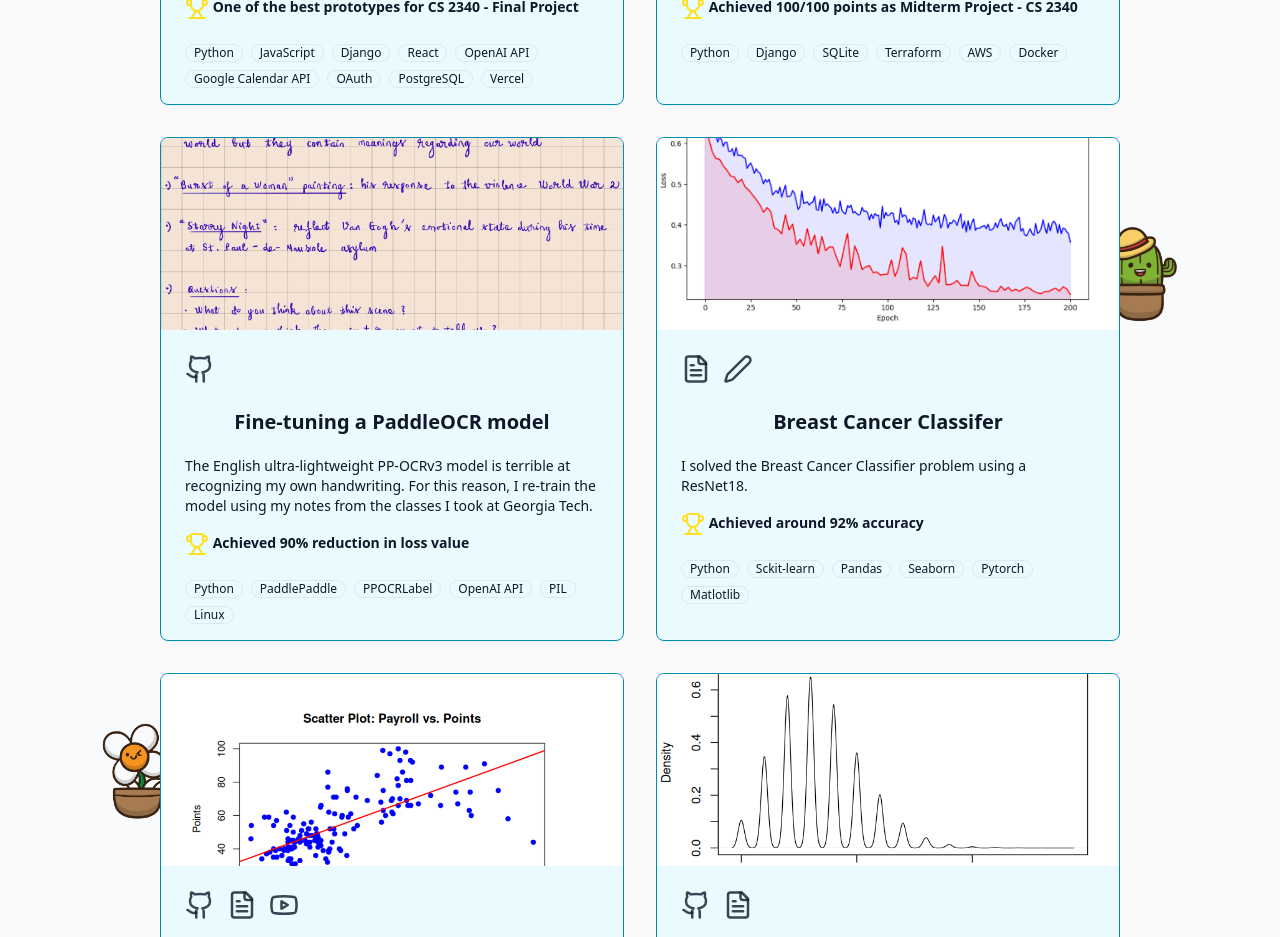
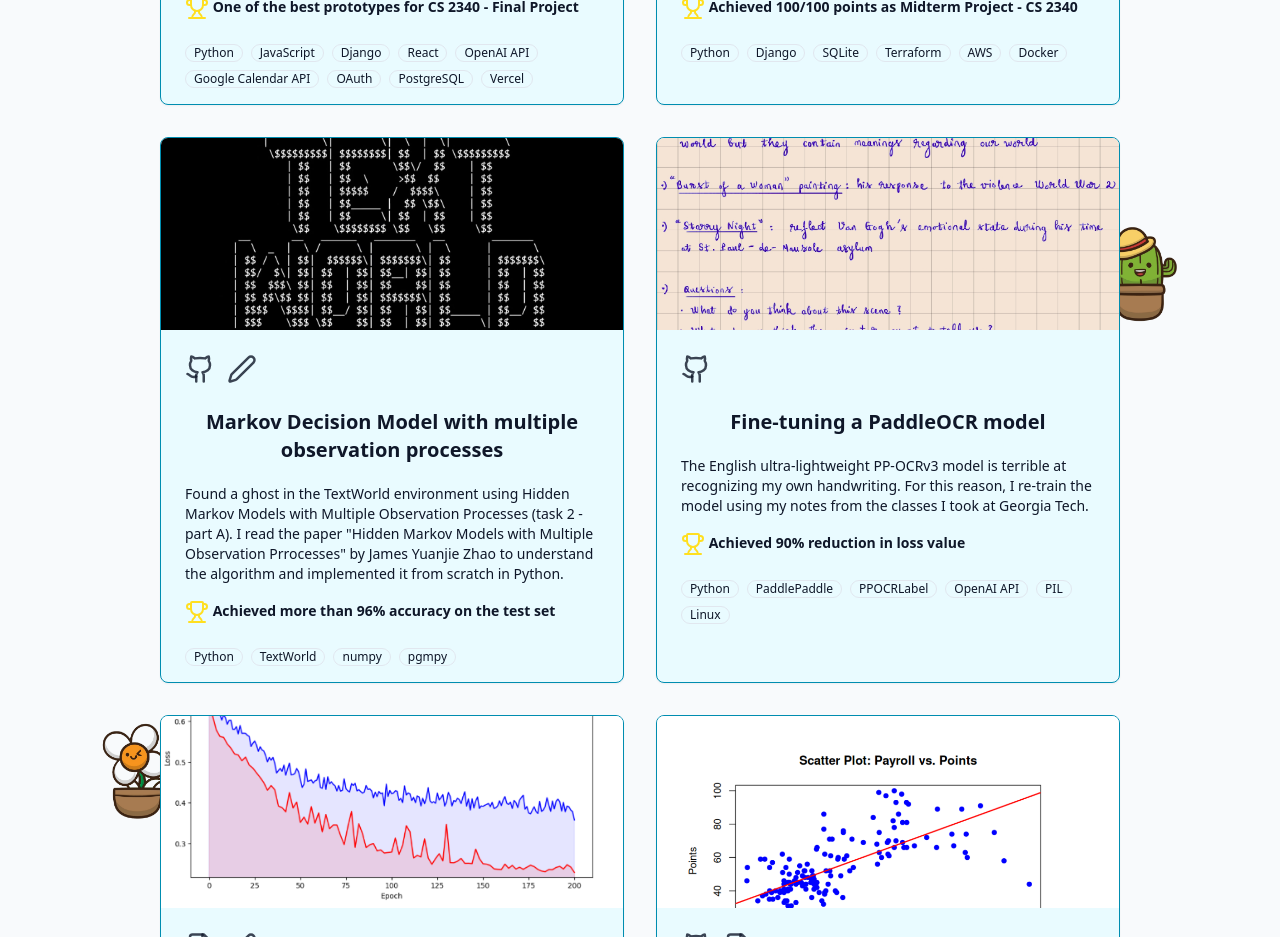
Before and after one commit to Softicles/thinhmnguyen.com, a React (Vite) app in the folder personal_web/: page / in a window 1280 px wide. Shown: the part 1800-2737 px from the top of the page. Built offline with nearby package versions, Linux system fonts and the light colour scheme.

Commit message:
update projects

```diff
--- a/personal_web/src/components/ProjectsSection.jsx
+++ b/personal_web/src/components/ProjectsSection.jsx
@@ -56,6 +56,21 @@ const projects = [
 
     {
         id: 3,
+        title: "Markov Decision Model with multiple observation processes",
+        description: `Found a ghost in the TextWorld environment using Hidden Markov Models with Multiple Observation Processes (task 2 - part A). I read the paper "Hidden Markov Models with Multiple Observation Prrocesses" by James Yuanjie Zhao to understand the algorithm and implemented it from scratch in Python.`,
+        image: "/projects/text_world.jpg",
+        tags: [
+            "Python",
+            "TextWorld",
+            "numpy",
+            "pgmpy",
+        ],
+        urls: [["https://github.com/Softicles/CS-3600-HW3", GithubIcon], ["https://arxiv.org/abs/2210.09381", Pen]],
+        awards: ["Achieved more than 96% accuracy on the test set"],
+    },
+
+    {
+        id: 4,
         title: "Fine-tuning a PaddleOCR model",
         description: `The English ultra-lightweight PP-OCRv3 model is terrible at recognizing my own handwriting. For this reason, I re-train the model using my notes from the classes I took at Georgia Tech.`,
         image: "/projects/finetune_ocr.png",
@@ -71,7 +86,7 @@ const projects = [
         awards: ["Achieved 90% reduction in loss value"],
     },
     {
-        id: 4,
+        id: 5,
         title: "Breast Cancer Classifer",
         description:
             "I solved the Breast Cancer Classifier problem using a ResNet18.",
@@ -97,7 +112,7 @@ const projects = [
         awards: ["Achieved around 92% accuracy"],
     },
     {
-        id: 5,
+        id: 6,
         title: "EPL Payroll vs Performance",
         description:
             "I did some statistical analysis to explore the relationship between a team’s payroll and its performance in the English Premier League (EPL). Does a high-value team imply a good seasonal performance?",
@@ -117,7 +132,7 @@ const projects = [
         awards: ["Achieved 100/100 points as Final Project - ECON 2250"],
     },
     {
-        id: 6,
+        id: 7,
         title: "Model complicated Random Variables with R",
         description:
             'This is the final project for "MATH 3215: Probabilities and Statistic" taught by Dr. Manh Khang Huynh. This is the best Math class that I have taken at Georgia Tech so far! (I also attach my note for this class inside the repository)',
@@ -137,7 +152,7 @@ const projects = [
     },
 
     {
-        id: 7,
+        id: 8,
         title: "The Hardest Game in The World",
         description:
             'A game in Game Boy Advance (GBA) style that I made as a submission for Homework 6 at "CS 2110: Computer Organization & Programming" at Georgia Tech.',
```
Also changed, not shown: personal_web/public/projects/text_world.jpg (added).
